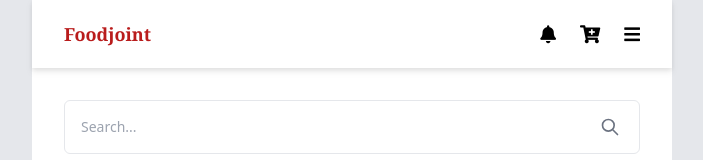
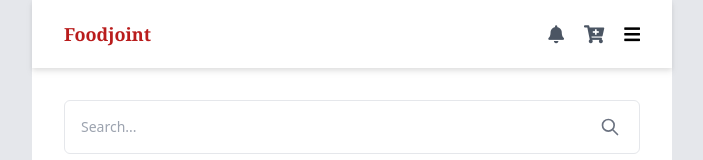
Before and after one commit to AbrantepaSark/ui-assignment, a Next.js app: page / in a window 1280 px wide. Shown: the top 160 px of the page, without its empty margins (288-991 px from the left). Built offline with nearby package versions, Linux system fonts and the light colour scheme.

Commit message:
menu toggle

```diff
--- a/components/Nav/Nav.js
+++ b/components/Nav/Nav.js
@@ -1,15 +1,62 @@
-import React from "react";
+import { React, useState } from "react";
 
 const Nav = () => {
+  const [toggle, setToggle] = useState(false);
+  const toggler = () => {
+    setToggle(!toggle);
+    return toggle;
+  };
   return (
-    <nav className="px-8 bg-white py-5 drop-shadow-md flex justify-between">
-      <p className="font-serif text-red-700 font-semibold text-lg">Foodjoint</p>
-      <div>
-        <i className="mr-6 text-lg	fas fa-bell"></i>
-        <i className="mr-6 text-lg	fas fa-cart-plus"></i>
-        <i className=" text-lg	fas fa-bars"></i>
-      </div>
-    </nav>
+    <>
+      <nav className="px-8 bg-white py-5 drop-shadow-md flex justify-between">
+        <p className="font-serif text-red-700 font-semibold text-lg">
+          Foodjoint
+        </p>
+        <div>
+          <i className="mr-5 text-lg text-gray-600 fas fa-bell"></i>
+          <i className="mr-5 text-lg text-gray-600 fas fa-cart-plus"></i>
+          <i onClick={toggler} className=" text-lg	fas fa-bars"></i>
+        </div>
+      </nav>
+      {toggle && (
+        <div className="absolute top-16 p-5 right-12 lg:right-[11rem] xl:right-[25rem] bg-white shadow-md z-10">
+          <ul className="flex flex-col gap-y-3">
+            <li>
+              <p className="text-gray-700 text-[0.8rem]">
+                <span>
+                  <i className="mr-3 fas fa-hamburger"></i>
+                </span>{" "}
+                Dishes
+              </p>
+            </li>
+            <li>
+              <p className="text-gray-700 text-[0.8rem]">
+                <span>
+                  <i className="mr-3 fas fa-store-alt-slash"></i>
+                </span>{" "}
+                Foodjoints
+              </p>
+            </li>
+            <li>
+              <p className="text-gray-700 text-[0.8rem]">
+                <span>
+                  <i className="mr-3 fas fa-list"></i>
+                </span>{" "}
+                My Orders
+              </p>
+            </li>
+            <li>
+              <p className="text-gray-700 text-[0.8rem]">
+                <span>
+                  <i className="mr-3 fas fa-user"></i>
+                </span>{" "}
+                Account
+              </p>
+            </li>
+          </ul>
+        </div>
+      )}
+    </>
   );
 };
 
--- a/pages/index.js
+++ b/pages/index.js
@@ -3,7 +3,6 @@ import Nav from "@/components/Nav/Nav";
 import Search from "@/components/Search/Search";
 import Head from "next/head";
 
-//const inter = Inter({ subsets: ['latin'] })
 export default function Home() {
   const foodList = [
     {
@@ -52,13 +51,14 @@ export default function Home() {
   return (
     <>
       <Head>
-        <title>Create Next App</title>
-        <meta name="description" content="Generated by create next app" />
+        <title>UI-Assignment</title>
+        <meta name="description" content="User Interface Design" />
         <meta name="viewport" content="width=device-width, initial-scale=1" />
       </Head>
       <main>
         <div className=" bg-white m-0 mx-auto lg:w-2/3 xl:w-1/2">
           <Nav />
+
           <Search />
           <div className="grid grid-cols-1 md:grid-cols-2  justify-between pb-10 mx-8  gap-y-12 md:gap-x-8">
             {foodList.map((item, index) => (
```
